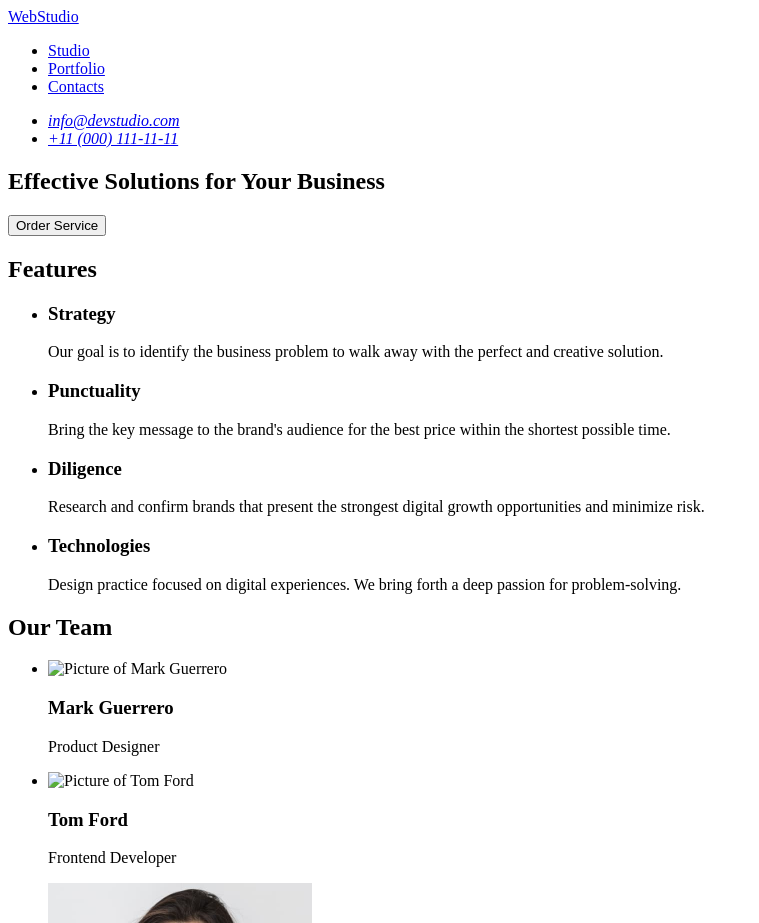
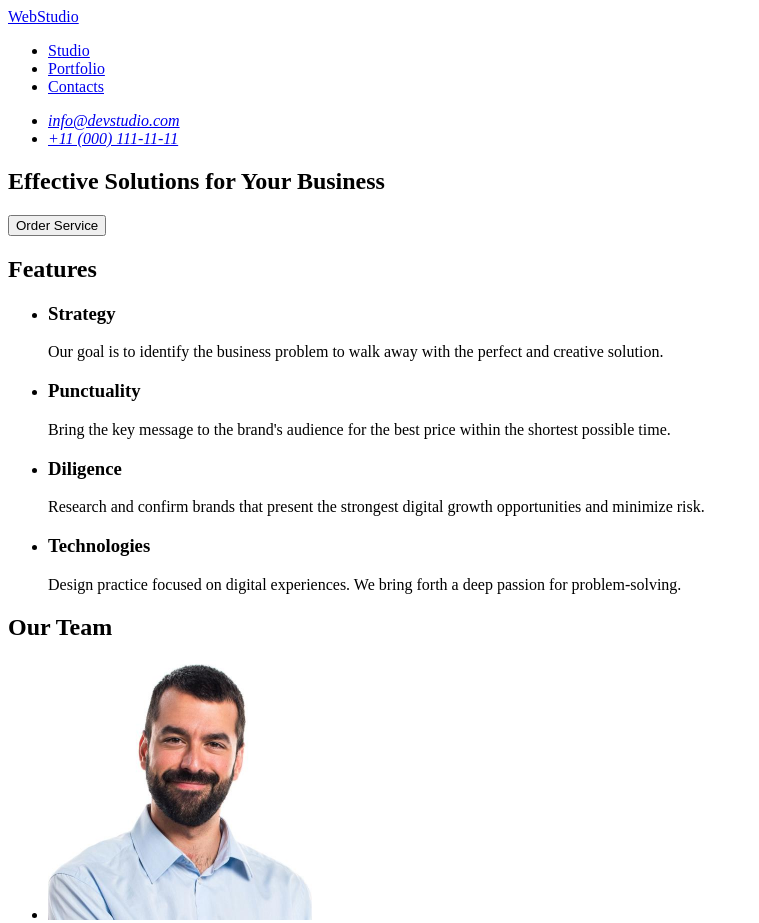
Before and after one commit to Oksana-Ilnytska/goit-markup-hw-01, a plain HTML site: page index.html in a window 1280 px wide. Shown: the top 923 px of the page, without its empty margins (0-759 px from the left). Drawn offline with Linux system fonts and the light colour scheme.

Commit message:
add index.html file

```diff
--- a/index.html
+++ b/index.html
@@ -89,13 +89,13 @@
     <ul>
 <!--team member 1-->
         <li>
-    <img src="./imgages/team-member-1.jpg" alt="Picture of Mark Guerrero" width="264" height="260"/>
+    <img src="./images/team-member-1.jpg" alt="Picture of Mark Guerrero" width="264" height="260"/>
     <h3>Mark Guerrero</h3>
     <p>Product Designer</p>
         </li>
 <!--team member 2-->
         <li>
-    <img src="./imgages/team-member-2.jpg" alt="Picture of Tom Ford" width="264" height="260"/>
+    <img src="./images/team-member-2.jpg" alt="Picture of Tom Ford" width="264" height="260"/>
     <h3>Tom Ford</h3>
     <p>Frontend Developer</p>
         </li>
```
